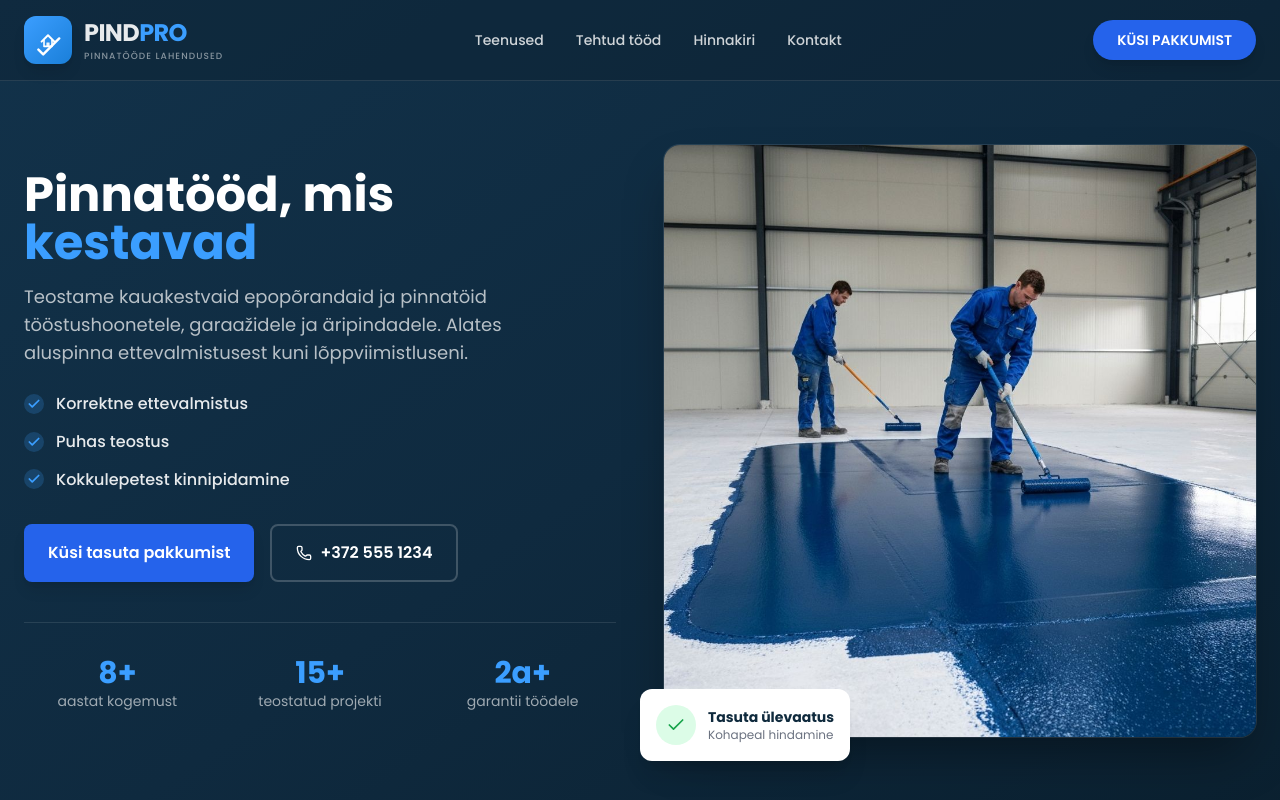
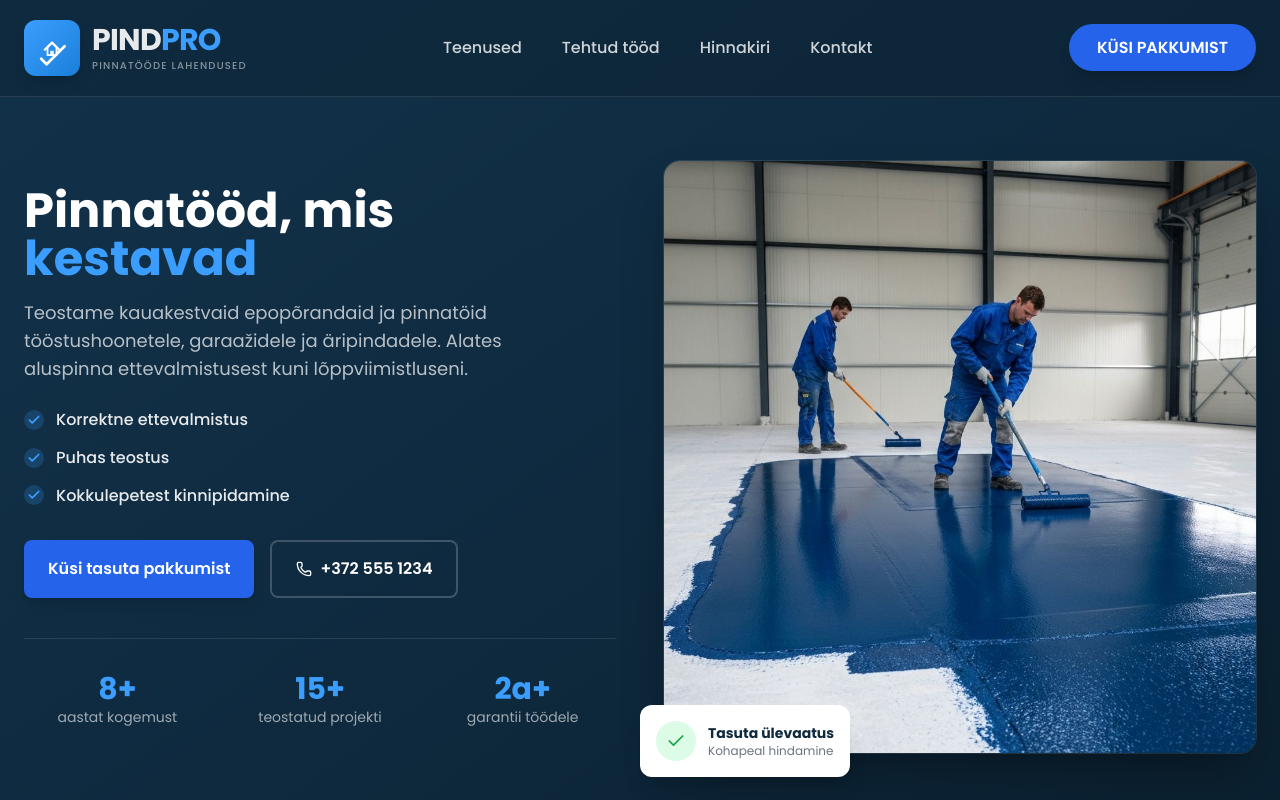
Before and after one commit to webmaker604-create/Pindpro, a Next.js app: page / in a window 1280 px wide. Shown: the top 800 px of the page. Built offline with nearby package versions, Linux system fonts and the light colour scheme.

Commit message:
style: enlarge header logo and menu elements
Increase logo and menu sizes for better visibility and UX.

```diff
--- a/components/hero-section.tsx
+++ b/components/hero-section.tsx
@@ -24,11 +24,11 @@ export function HeroSection() {
     <section className="relative bg-gradient-to-br from-[#12324a] via-[#0f2a3f] to-[#0a1f2e]">
       {/* Header */}
       <header className="relative z-20 border-b border-white/10 bg-[#0a1f2e]/40">
-        <div className="mx-auto flex max-w-7xl items-center justify-between px-4 py-3 md:px-6 md:py-4">
+        <div className="mx-auto flex max-w-7xl items-center justify-between px-4 py-4 md:px-6 md:py-5">
           {/* Logo */}
           <Link href="/" className="flex items-center gap-3">
-            <div className="flex h-11 w-11 items-center justify-center rounded-xl bg-gradient-to-br from-[#3b9eff] to-[#1a7fd9] shadow-lg md:h-12 md:w-12">
-              <svg viewBox="0 0 40 40" fill="none" className="h-7 w-7 md:h-8 md:w-8">
+            <div className="flex h-12 w-12 items-center justify-center rounded-xl bg-gradient-to-br from-[#3b9eff] to-[#1a7fd9] shadow-lg md:h-14 md:w-14">
+              <svg viewBox="0 0 40 40" fill="none" className="h-8 w-8 md:h-9 md:w-9">
                 <path d="M12 22L20 14L28 22" stroke="white" strokeWidth="2.5" strokeLinecap="round" strokeLinejoin="round"/>
                 <path d="M15 20V28H25V20" stroke="white" strokeWidth="2" strokeLinecap="round" strokeLinejoin="round"/>
                 <rect x="18" y="23" width="4" height="5" rx="0.5" fill="white" fillOpacity="0.9"/>
@@ -37,27 +37,27 @@ export function HeroSection() {
             </div>
             <div className="flex flex-col">
               <div className="flex items-baseline">
-                <span className="text-xl font-bold tracking-tight text-white/90 md:text-2xl">PIND</span>
-                <span className="text-xl font-bold tracking-tight text-[#3b9eff] md:text-2xl">PRO</span>
+                <span className="text-2xl font-bold tracking-tight text-white/90 md:text-3xl">PIND</span>
+                <span className="text-2xl font-bold tracking-tight text-[#3b9eff] md:text-3xl">PRO</span>
               </div>
-              <span className="hidden text-[8px] font-medium tracking-[0.12em] text-white/50 md:block md:text-[9px]">
+              <span className="hidden text-[9px] font-medium tracking-[0.12em] text-white/50 md:block md:text-[10px]">
                 PINNATÖÖDE LAHENDUSED
               </span>
             </div>
           </Link>
 
           {/* Desktop Nav */}
-          <nav className="hidden items-center gap-8 md:flex">
-            <Link href="#teenused" className="text-sm font-medium text-white/80 transition-colors hover:text-white">
+          <nav className="hidden items-center gap-10 md:flex">
+            <Link href="#teenused" className="text-base font-medium text-white/80 transition-colors hover:text-white">
               Teenused
             </Link>
-            <Link href="#projektid" className="text-sm font-medium text-white/80 transition-colors hover:text-white">
+            <Link href="#projektid" className="text-base font-medium text-white/80 transition-colors hover:text-white">
               Tehtud tööd
             </Link>
-            <Link href="#hinnakiri" className="text-sm font-medium text-white/80 transition-colors hover:text-white">
+            <Link href="#hinnakiri" className="text-base font-medium text-white/80 transition-colors hover:text-white">
               Hinnakiri
             </Link>
-            <Link href="#kontakt" className="text-sm font-medium text-white/80 transition-colors hover:text-white">
+            <Link href="#kontakt" className="text-base font-medium text-white/80 transition-colors hover:text-white">
               Kontakt
             </Link>
           </nav>
@@ -66,7 +66,7 @@ export function HeroSection() {
           <div className="hidden md:block">
             <Link
               href="#kontakt"
-              className="rounded-full bg-[#2563eb] px-6 py-2.5 text-sm font-semibold text-white shadow-lg transition-all hover:bg-[#1d4ed8] hover:shadow-xl"
+              className="rounded-full bg-[#2563eb] px-7 py-3 text-base font-semibold text-white shadow-lg transition-all hover:bg-[#1d4ed8] hover:shadow-xl"
             >
               KÜSI PAKKUMIST
             </Link>
```
